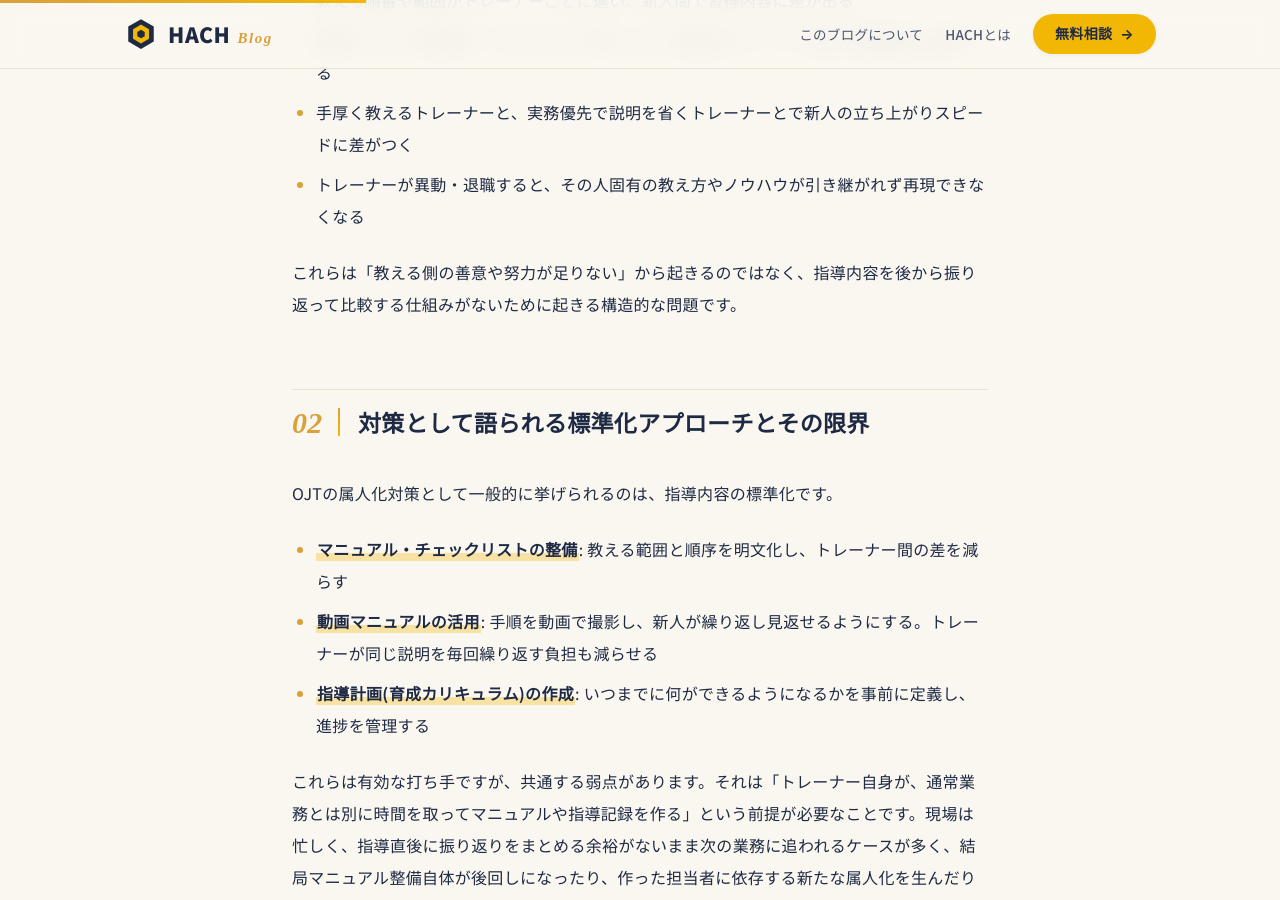
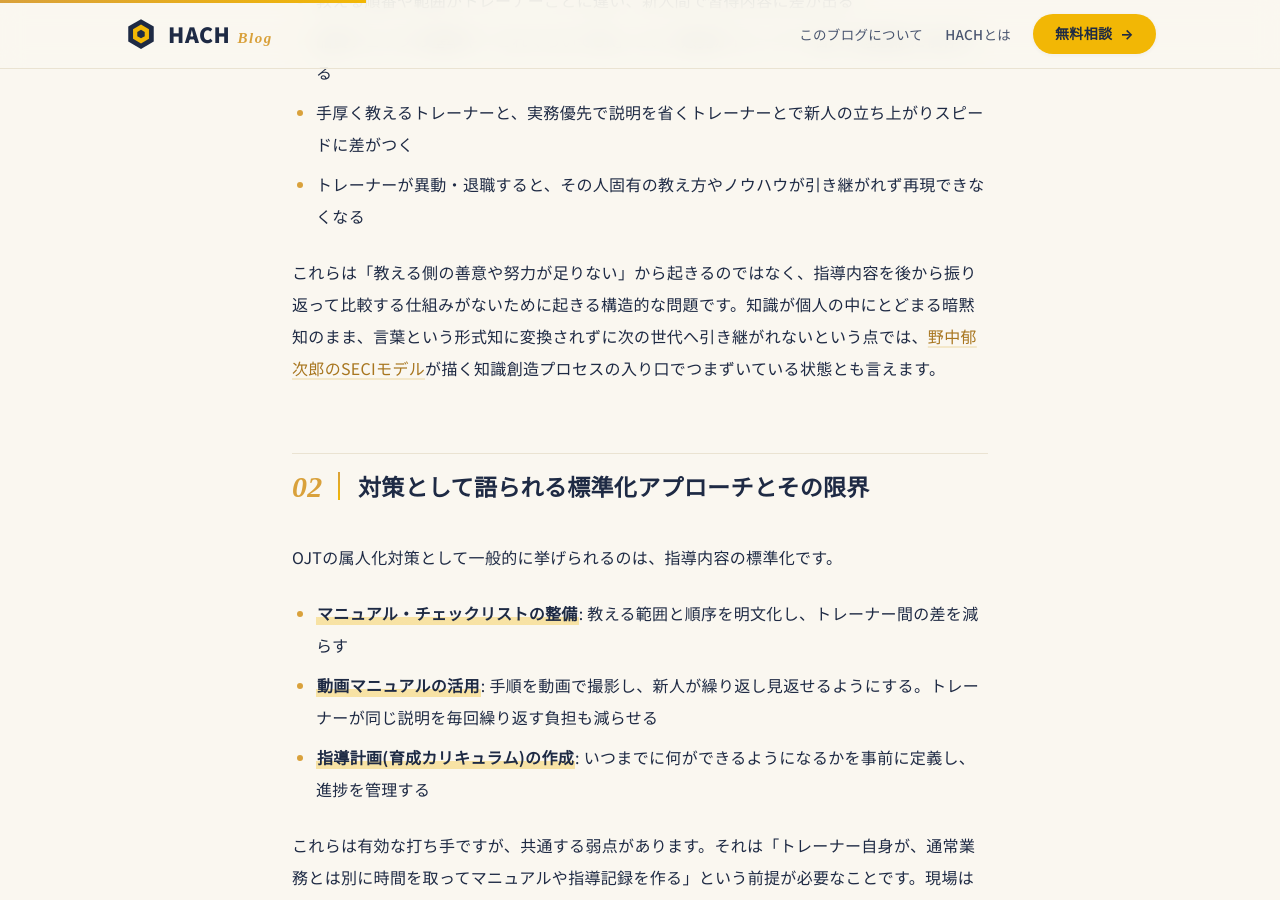
Before and after one commit to ismweb-ai/hach-blog, a Jekyll site: the page built from _posts/2026-07-22-ojt-zokujinka-shido-barabara-ai.md, in a window 1280 px wide and 900 px high, scrolled down 1241 px. Built offline with Jekyll 4.4.1, drawn with Linux system fonts in a browser that asks for light colours; some web fonts are replaced.

```diff
--- a/_posts/2026-07-22-ojt-zokujinka-shido-barabara-ai.md
+++ b/_posts/2026-07-22-ojt-zokujinka-shido-barabara-ai.md
@@ -21,7 +21,7 @@ OJTは「実務を通じて教える」という性質上、教える内容・
 - 手厚く教えるトレーナーと、実務優先で説明を省くトレーナーとで新人の立ち上がりスピードに差がつく
 - トレーナーが異動・退職すると、その人固有の教え方やノウハウが引き継がれず再現できなくなる
 
-これらは「教える側の善意や努力が足りない」から起きるのではなく、指導内容を後から振り返って比較する仕組みがないために起きる構造的な問題です。
+これらは「教える側の善意や努力が足りない」から起きるのではなく、指導内容を後から振り返って比較する仕組みがないために起きる構造的な問題です。知識が個人の中にとどまる暗黙知のまま、言葉という形式知に変換されずに次の世代へ引き継がれないという点では、[野中郁次郎のSECIモデル](/2026/11/seci-model-nonaka-anmokuchi-keishikika-chishiki-souzou-zokujinka-fuan/)が描く知識創造プロセスの入り口でつまずいている状態とも言えます。
 
 ## 対策として語られる標準化アプローチとその限界
 
```
Also changed, not shown: _posts/2026-10-06-naishudan-bias-mikata-hiiki-hyouka-fuan.md (+2 -0 lines), _posts/2026-10-21-kyouyu-joho-bias-shared-information-bias-kaigi-dokuji-joho-umoreru-fuan.md (+2 -0 lines), _posts/2026-10-22-expert-blind-spot-eteran-kankaku-gengoka-dekinai-fuan.md (+2 -0 lines).
